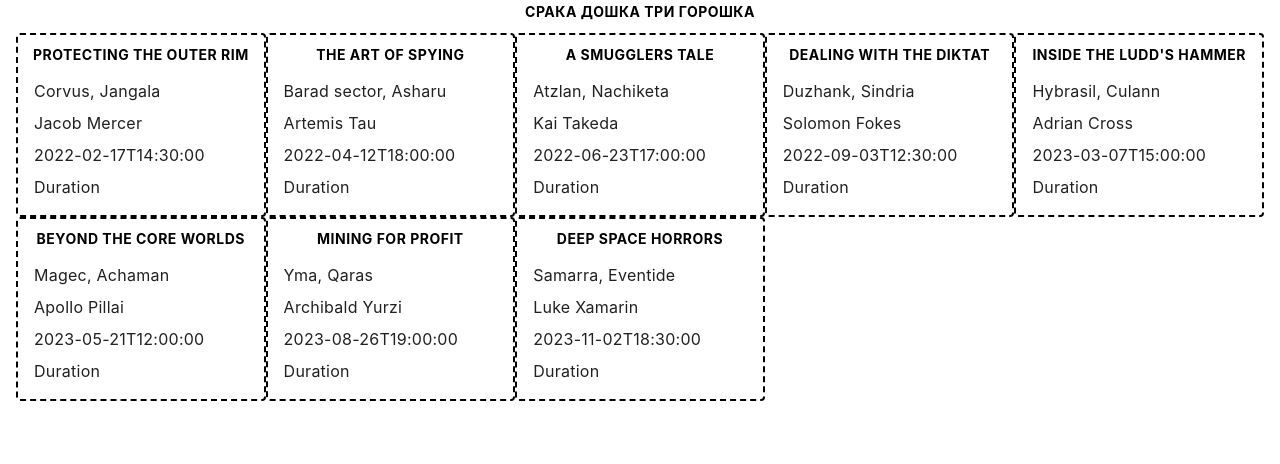
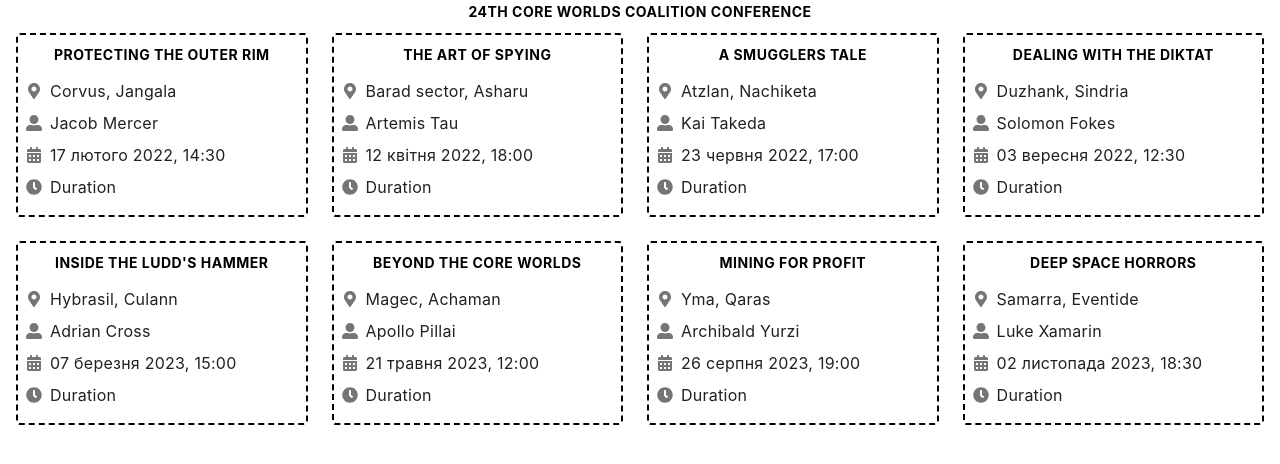
Before and after one commit to skif6623/react-styling, a React (Create React App) app: page / in a window 1280 px wide. Shown: the top 464 px of the page. Built offline with nearby package versions, Linux system fonts and the light colour scheme.

Commit message:
added react icons and date fns

```diff
--- a/package.json
+++ b/package.json
@@ -6,9 +6,11 @@
     "@testing-library/jest-dom": "^5.16.5",
     "@testing-library/react": "^13.4.0",
     "@testing-library/user-event": "^13.5.0",
+    "date-fns": "^2.29.3",
     "prop-types": "^15.8.1",
     "react": "^18.2.0",
     "react-dom": "^18.2.0",
+    "react-icons": "^4.6.0",
     "react-scripts": "5.0.1",
     "web-vitals": "^2.1.4"
   },
--- a/src/App.jsx
+++ b/src/App.jsx
@@ -1,11 +1,11 @@
-import { PageTitle } from "components/PageTitle/PageTitle";
-import { EventBoard } from "components/EventBoard/EventBoard";
-import upcomingEvents from 'upcoming-events'
+import { PageTitle } from 'components/PageTitle/PageTitle';
+import { EventBoard } from 'components/EventBoard/EventBoard';
+import upcomingEvents from 'upcoming-events';
 
 export function App() {
   return (
     <div className="App">
-      <PageTitle text="Срака дошка три горошка"/>
+      <PageTitle text="24th core worlds coalition conference" />
       <EventBoard events={upcomingEvents} />
     </div>
   );
--- a/src/components/Event/Event.jsx
+++ b/src/components/Event/Event.jsx
@@ -1,24 +1,31 @@
+import {
+  FaMapMarkerAlt,
+  FaUserAlt,
+  FaCalendarAlt,
+  FaClock,
+} from 'react-icons/fa';
 import PropTypes from 'prop-types';
 import './event.css';
+import { formatEventStart } from 'utils/formatEventStart';
 
 export function Event({ name, location, speaker, type, start, end }) {
   return (
     <div className="event">
       <h2 className="title">{name}</h2>
       <p className="info">
-        <i className="icon"></i>
+        <FaMapMarkerAlt className="icon" />
         {location}
       </p>
       <p className="info">
-        <i className="icon"></i>
+        <FaUserAlt className="icon" />
         {speaker}
       </p>
       <p className="info">
-        <i className="icon"></i>
-        {start}
+        <FaCalendarAlt className="icon" />
+        {formatEventStart(start)}
       </p>
       <p className="info">
-        <i className="icon"></i>
+        <FaClock className="icon" />
         Duration
       </p>
       {/* <span className="chip free|paid|vip">Event type</span> */}
--- a/src/components/EventBoard/eventBoard.css
+++ b/src/components/EventBoard/eventBoard.css
@@ -1,7 +1,7 @@
 .eventBoard {
-	display: grid;
-	grid-template-columns: repeat(auto-fit, minmax(240px, auto));
-	gap: 24;
-	padding-left: 16px;
-	padding-right: 16px;
+  display: grid;
+  grid-template-columns: repeat(auto-fit, minmax(240px, auto));
+  gap: 24px;
+  padding-left: 16px;
+  padding-right: 16px;
 }
--- /dev/null
+++ b/src/utils/formatEventStart.js
@@ -0,0 +1,8 @@
+import { format } from 'date-fns';
+import { uk } from 'date-fns/locale';
+
+export function formatEventStart(start) {
+  return format(Date.parse(start), 'dd MMMM yyyy, HH:mm', {
+    locale: uk,
+  });
+}
```
Also changed, not shown: 1 other file (tests, documents, lock files or other folders).
